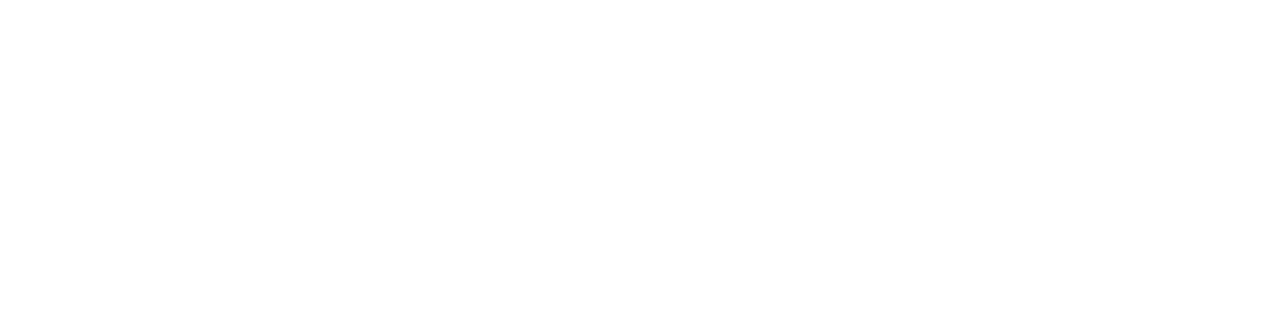
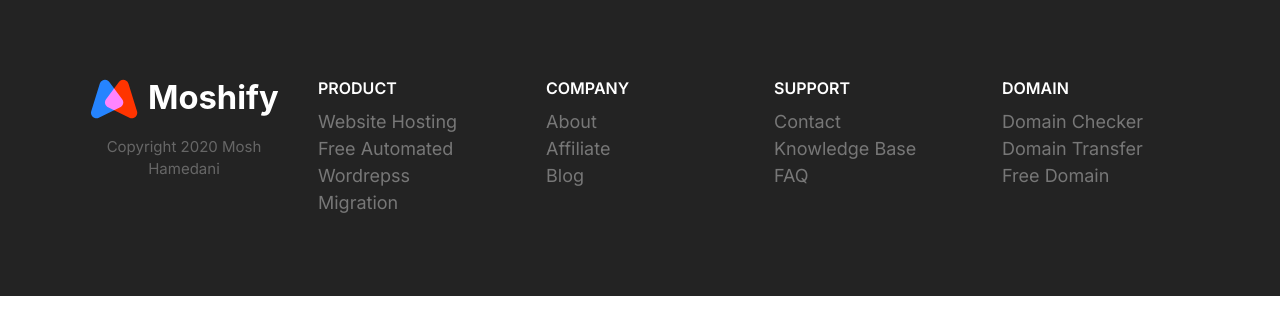
Before and after one commit to geraldikenna/moshify, a plain HTML site: page index.html in a window 1280 px wide. Drawn offline with Linux system fonts and the light colour scheme.

Commit message:
build footer block component

```diff
--- a/css/styles.css
+++ b/css/styles.css
@@ -821,3 +821,80 @@
     justify-self: end;
   }
 }
+
+/* Footer */
+.footer {
+  background: #232323;
+}
+
+.footer a {
+  color: #777;
+  transition: color 0.3s;
+}
+
+.footer a:hover {
+  color: #fff;
+}
+
+.footer__section .list {
+  margin: 0;
+}
+
+.footer__section {
+  padding: 2rem;
+  border-bottom: 1px solid #393939;
+}
+
+.footer__heading {
+  font-weight: 600;
+  text-transform: uppercase;
+}
+
+.footer__brand {
+  text-align: center;
+  margin-top: 5rem;
+}
+
+.footer__brand img {
+  /* TODO: Consider refactoring (var) this and applying it to all images */
+  width: 100%;
+  max-width: 230px;
+}
+
+.footer__copyright {
+  font-size: 2.1rem;
+  color: #fff;
+  opacity: 0.3;
+}
+
+@media screen and (min-width: 768px) {
+  .footer__sections {
+    grid-template-columns: repeat(auto-fit, minmax(10rem, 1fr));
+  }
+
+  .footer .collapsible__chevron {
+    display: none;
+  }
+
+  .footer .collapsible__content {
+    opacity: 1;
+    max-height: 100%;
+  }
+
+  .footer__brand {
+    order: -1;
+    margin-top: 1rem;
+  }
+
+  .footer__copyright {
+    font-size: 1.5rem;
+  }
+
+  .footer__section {
+    border-bottom: none;
+  }
+
+  .footer__heading {
+    font-size: 1.6rem;
+  }
+}
--- a/index.html
+++ b/index.html
@@ -17,6 +17,82 @@
     <title>Document</title>
   </head>
   <body>
-
+    <footer class="block block--dark footer">
+      <div class="container grid footer__sections">
+        <section class="collapsible collapsible--expanded footer__section">
+          <header class="collapsible__header">
+            <h2 class="collapsible__heading footer__heading">Product</h2>
+            <img
+              class="icon icon--primary collapsible__chevron"
+              src="Images/chevron.svg"
+              alt=""
+            />
+          </header>
+          <div class="collapsible__content">
+            <ul class="list">
+              <li><a href="">Website Hosting</a></li>
+              <li><a href="">Free Automated Wordrepss</a></li>
+              <li><a href="">Migration</a></li>
+            </ul>
+          </div>
+        </section>
+        <section class="collapsible footer__section">
+          <header class="collapsible__header">
+            <h2 class="collapsible__heading footer__heading">Company</h2>
+            <img
+              class="icon icon--primary collapsible__chevron"
+              src="Images/chevron.svg"
+              alt=""
+            />
+          </header>
+          <div class="collapsible__content">
+            <ul class="list">
+              <li><a href="">About</a></li>
+              <li><a href="">Affiliate</a></li>
+              <li><a href="">Blog</a></li>
+            </ul>
+          </div>
+        </section>
+        <section class="collapsible footer__section">
+          <header class="collapsible__header">
+            <h2 class="collapsible__heading footer__heading">Support</h2>
+            <img
+              class="icon icon--primary collapsible__chevron"
+              src="Images/chevron.svg"
+              alt=""
+            />
+          </header>
+          <div class="collapsible__content">
+            <ul class="list">
+              <li><a href="">Contact</a></li>
+              <li><a href="">Knowledge Base</a></li>
+              <li><a href="">FAQ</a></li>
+            </ul>
+          </div>
+        </section>
+        <section class="collapsible footer__section">
+          <header class="collapsible__header">
+            <h2 class="collapsible__heading footer__heading">Domain</h2>
+            <img
+              class="icon icon--primary collapsible__chevron"
+              src="Images/chevron.svg"
+              alt=""
+            />
+          </header>
+          <div class="collapsible__content">
+            <ul class="list">
+              <li><a href="">Domain Checker</a></li>
+              <li><a href="">Domain Transfer</a></li>
+              <li><a href="">Free Domain</a></li>
+            </ul>
+          </div>
+        </section>
+        <section class="footer__brand">
+          <img src="Images/logo.svg" alt="" />
+          <p class="footer__copyright">Copyright 2020 Mosh Hamedani</p>
+        </section>
+      </div>
+    </footer>
+    <script src="js/main.js"></script>
   </body>
 </html>
```
Also changed, not shown: componets/collapsible.html (+0 -2 lines), componets/footer-block.html (added, +76 -0 lines).
